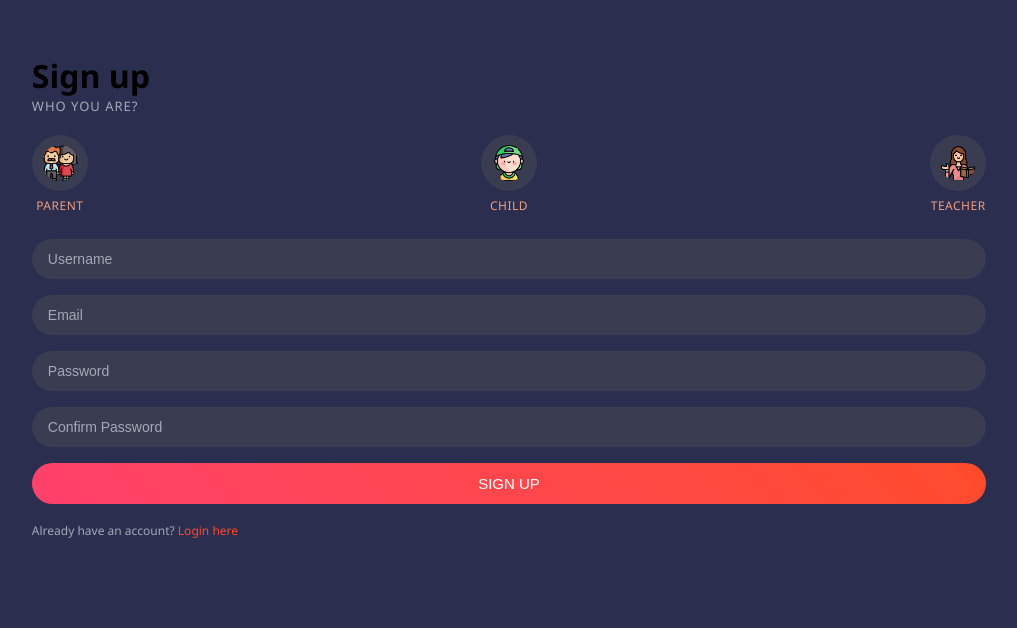
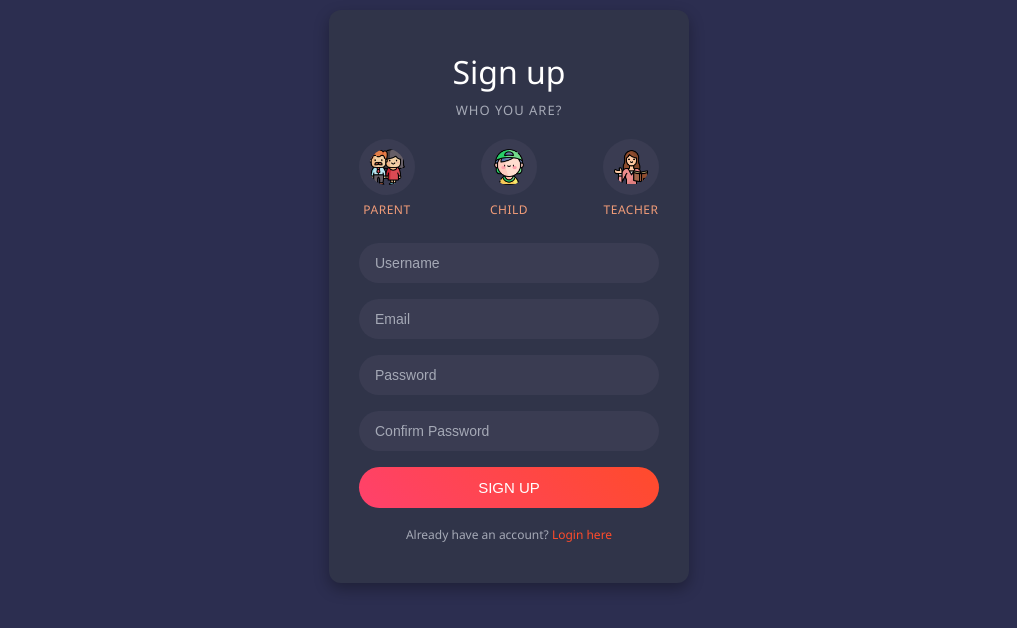
Before and after one commit to darshanchaudharii/Project-2, a plain HTML site: page index.html in a window 1280 px wide. Shown: the part 104-732 px from the top of the page, without its empty margins (131-1148 px from the left). Drawn offline with Linux system fonts and the light colour scheme.

Commit message:
add signup card

```diff
--- a/index.html
+++ b/index.html
@@ -7,7 +7,8 @@
   <link rel="stylesheet" href="style.css" />
 </head>
 <body>
-  <div class="signup-page"><h1>Sign up</h1>
+  <div class="signup-card">
+    <h1>Sign up</h1>
     <p class="subtitle">WHO YOU ARE?</p>
     <div class="roles">
       <div class="role">
@@ -28,7 +29,7 @@
       <input type="email"placeholder="Email"required />
       <input type="password"placeholder="Password"required />
       <input type="password"placeholder="Confirm Password"required />
-      <button type="submit"class="signup-btn">SIGN UP</button>
+      <button type="submit" class="signup-btn">SIGN UP</button>
     </form>
     <p class="footer-text">
       Already have an account? <a href="#">Login here</a>
```
Also changed, not shown: style.css (+2 -5 lines).
